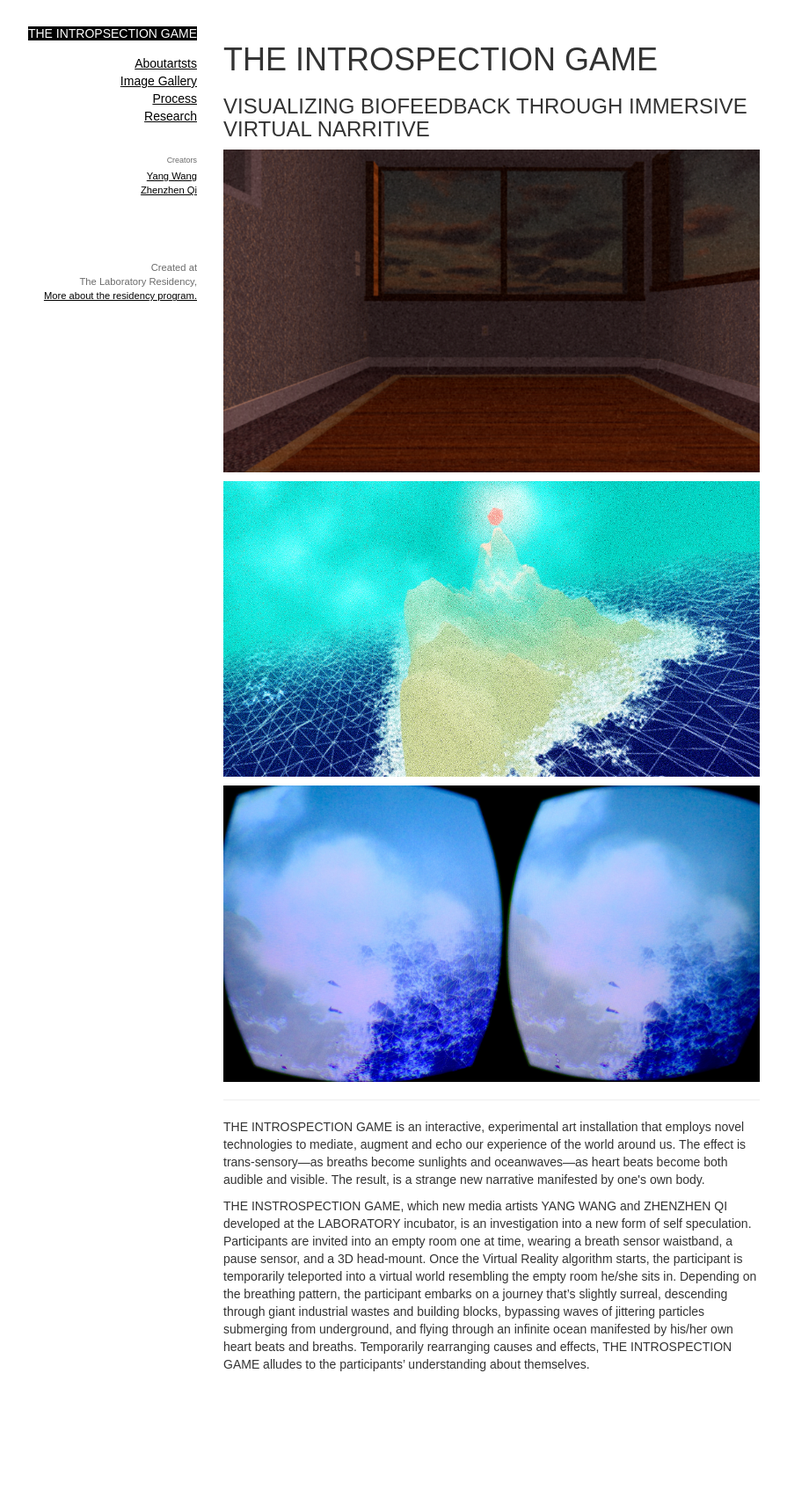
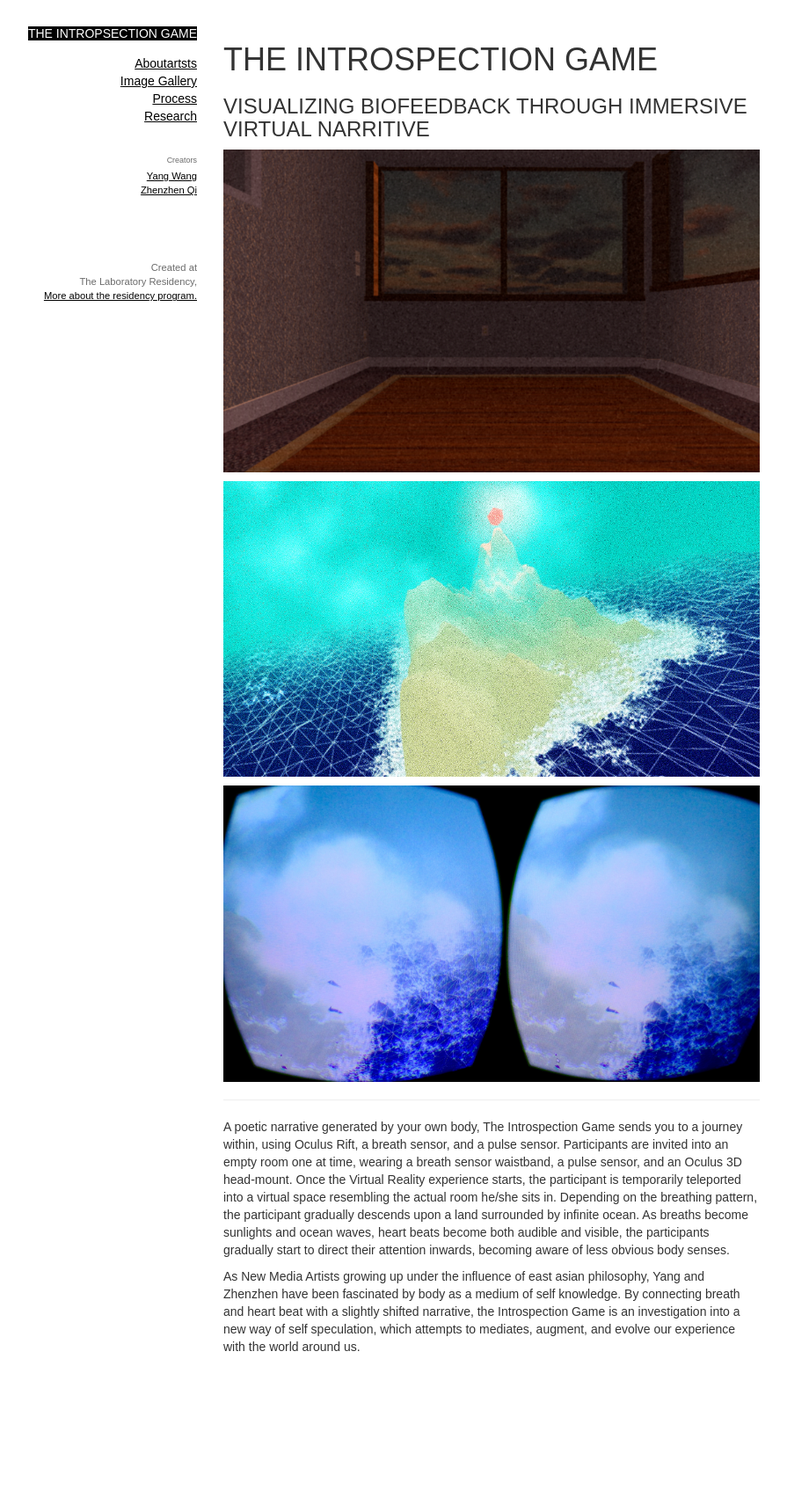
Before and after one commit to ZZYW/TheIntrospectionGame, a Jekyll site: the page built from index.html, in a window 1280 px wide. Shown: the whole page at 88% size, without its empty margins (81-976 px from the left). Built offline with Jekyll 4.4.1, drawn with Linux system fonts in a browser that asks for light colours; nearby versions of some CDN libraries.

Commit message:
laboratory link

```diff
--- a/index.html
+++ b/index.html
@@ -9,6 +9,9 @@ layout: default
 <img class="img-responsive" id="main-image" src="{{ "/img/ocean_oculus.jpg" | prepend: site.baseurl }}">
 <hr>
 
-<p>THE INTROSPECTION GAME is an interactive, experimental art installation that employs novel technologies to mediate, augment and echo our experience of the world around us. The effect is trans-sensory—as breaths become sunlights and oceanwaves—as heart beats become both audible and visible. The result, is a strange new narrative manifested by one's own body.</p>
+<p>A poetic narrative generated by your own body, The Introspection Game sends you to a journey within, using Oculus Rift, a breath sensor, and a pulse sensor.
+Participants are invited into an empty room one at time, wearing a breath sensor waistband, a pulse sensor, and an Oculus 3D head-mount. Once the Virtual Reality experience starts, the participant is temporarily teleported into a virtual space resembling the actual room he/she sits in. Depending on the breathing pattern, the participant gradually descends upon a land surrounded by infinite ocean. As breaths become sunlights and ocean waves, heart beats become both audible and visible, the participants gradually start to direct their attention inwards, becoming aware of less obvious body senses.
+</p>
 
-<p>THE INSTROSPECTION GAME, which new media artists YANG WANG and ZHENZHEN QI developed at the LABORATORY incubator, is an investigation into a new form of self speculation. Participants are invited into an empty room one at time, wearing a breath sensor waistband, a pause sensor, and a 3D head-mount. Once the Virtual Reality algorithm starts, the participant is temporarily teleported into a virtual world resembling the empty room he/she sits in. Depending on the breathing pattern, the participant embarks on a journey that’s slightly surreal, descending through giant industrial wastes and building blocks, bypassing waves of jittering particles submerging from underground, and flying through an infinite ocean manifested by his/her own heart beats and breaths. Temporarily rearranging causes and effects, THE INTROSPECTION GAME alludes to the participants’ understanding about themselves.</p>
+<p>As New Media Artists growing up under the influence of east asian philosophy, Yang and Zhenzhen have been fascinated by body as a medium of self knowledge. By connecting breath and heart beat with a slightly shifted narrative, the Introspection Game is an investigation into a new way of self speculation, which attempts to mediates, augment, and evolve our experience with the world around us.
+</p>
```
